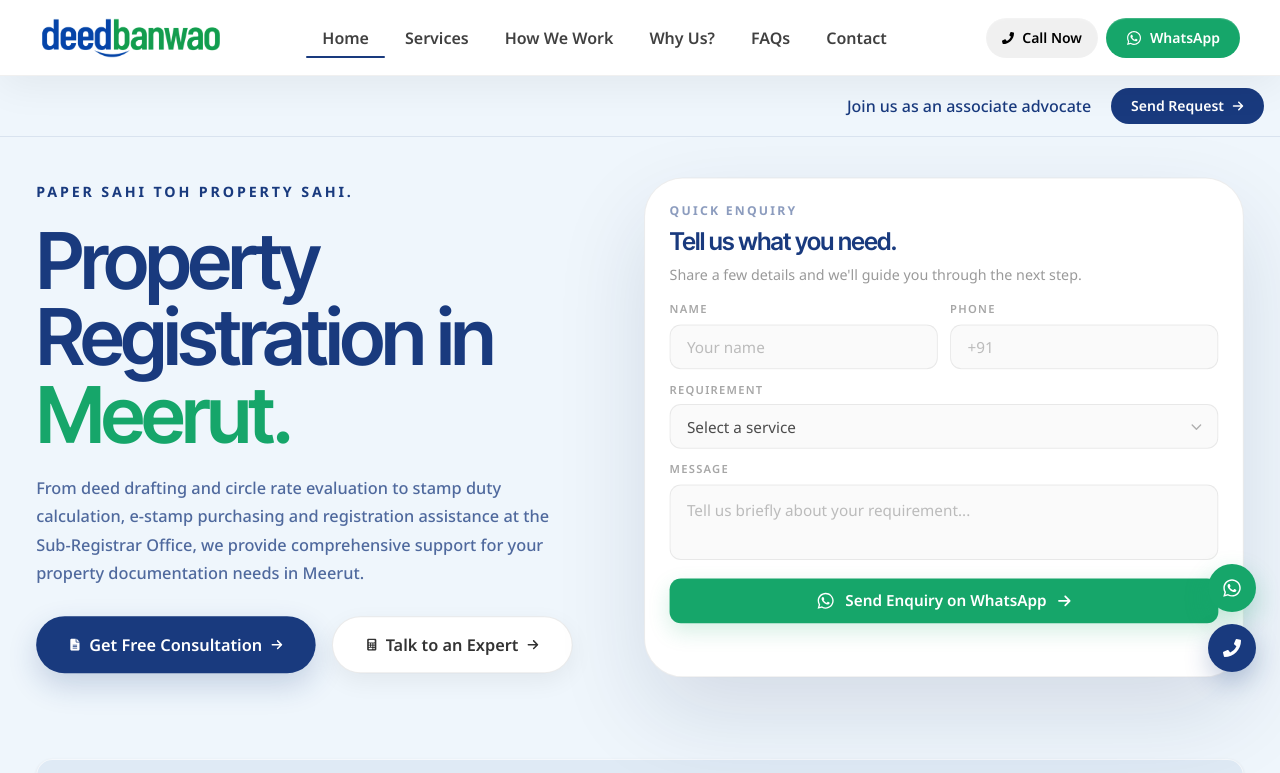
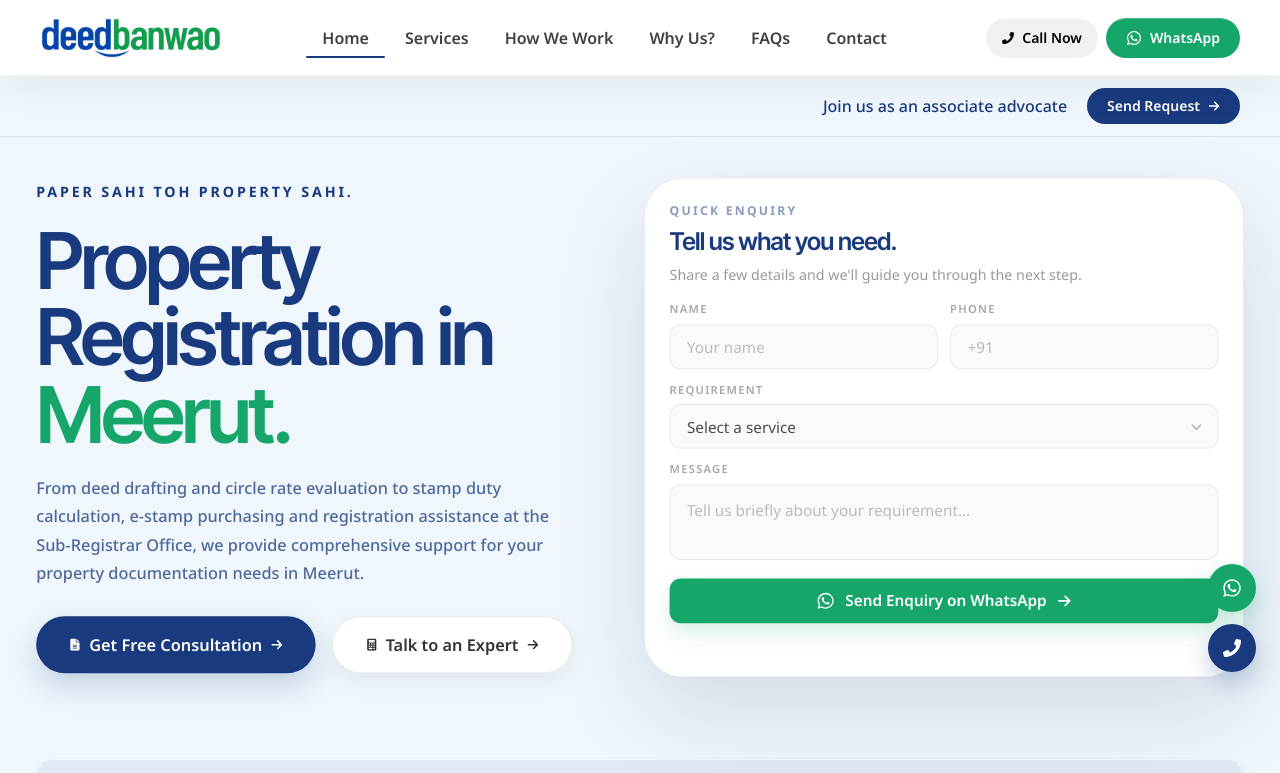
Before and after one commit to yugrastogi/deedbanwao, a React (Vite) app: page / in a window 1280 px wide. Shown: the top 773 px of the page. Built offline with nearby package versions, Linux system fonts and the light colour scheme.

Commit message:
Align announcement with WhatsApp and refine hover color

```diff
--- a/src/components/Navbar/Navbar.jsx
+++ b/src/components/Navbar/Navbar.jsx
@@ -740,14 +740,14 @@ Introduction: ${formData.get("introduction")}
     </nav>
 
     <div className="relative z-20 mt-[72px] border-b border-[#193A7E]/10 bg-[#EFF6FC] sm:mt-[76px]">
-      <div className="mx-auto flex w-full flex-wrap items-center justify-end gap-x-5 gap-y-2 px-4 py-3 pr-4 text-right sm:px-7 sm:pr-7 lg:px-10 lg:pr-4">
+      <div className="mx-auto flex w-full flex-wrap items-center justify-end gap-x-5 gap-y-2 px-4 py-3 pr-4 text-right sm:px-7 sm:pr-7 lg:px-10 lg:pr-10">
         <p className="text-sm font-medium text-[#193A7E] sm:text-base">
           Join us as an associate advocate
         </p>
         <button
           type="button"
           onClick={() => setAssociateFormOpen(true)}
-          className="inline-flex min-h-9 items-center justify-center gap-2 rounded-full bg-[#193A7E] px-5 py-2 text-sm font-semibold text-white transition-colors hover:bg-[#16A66A] focus-visible:outline-2 focus-visible:outline-offset-2 focus-visible:outline-[#193A7E]"
+          className="inline-flex min-h-9 items-center justify-center gap-2 rounded-full bg-[#193A7E] px-5 py-2 text-sm font-semibold text-white transition-colors hover:bg-[#244A94] focus-visible:outline-2 focus-visible:outline-offset-2 focus-visible:outline-[#193A7E]"
         >
           Send Request
           <FaArrowRight className="text-xs" />
```
